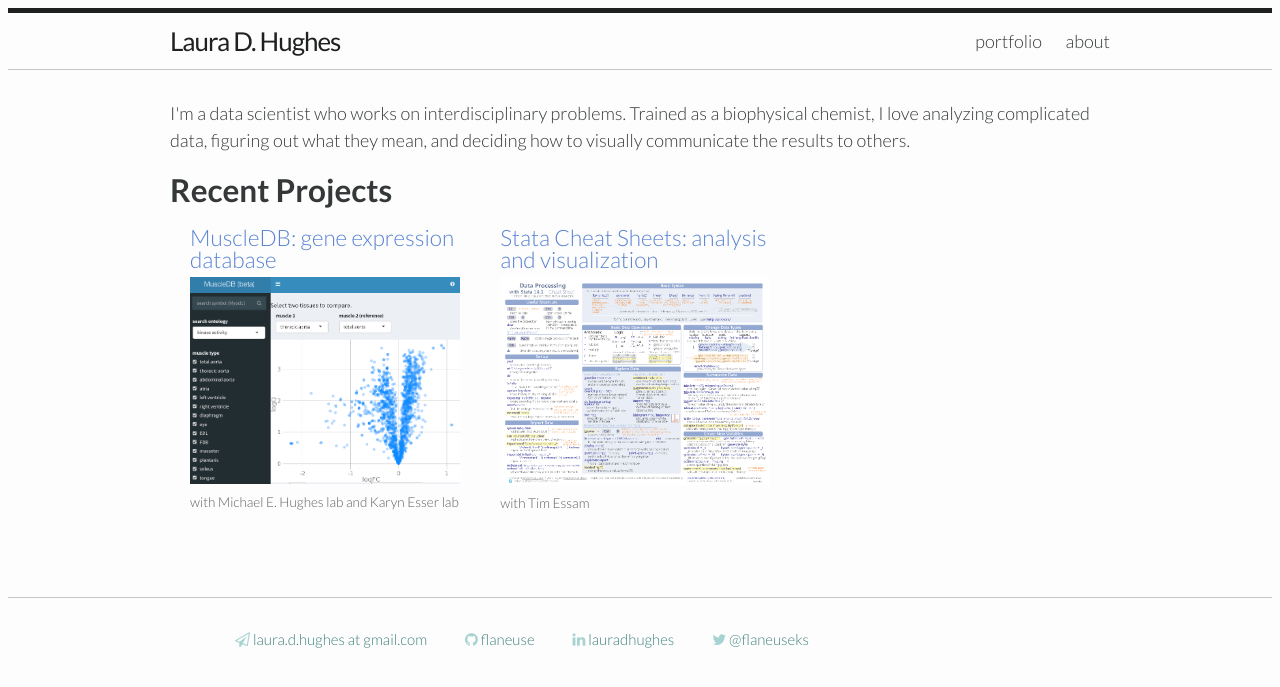
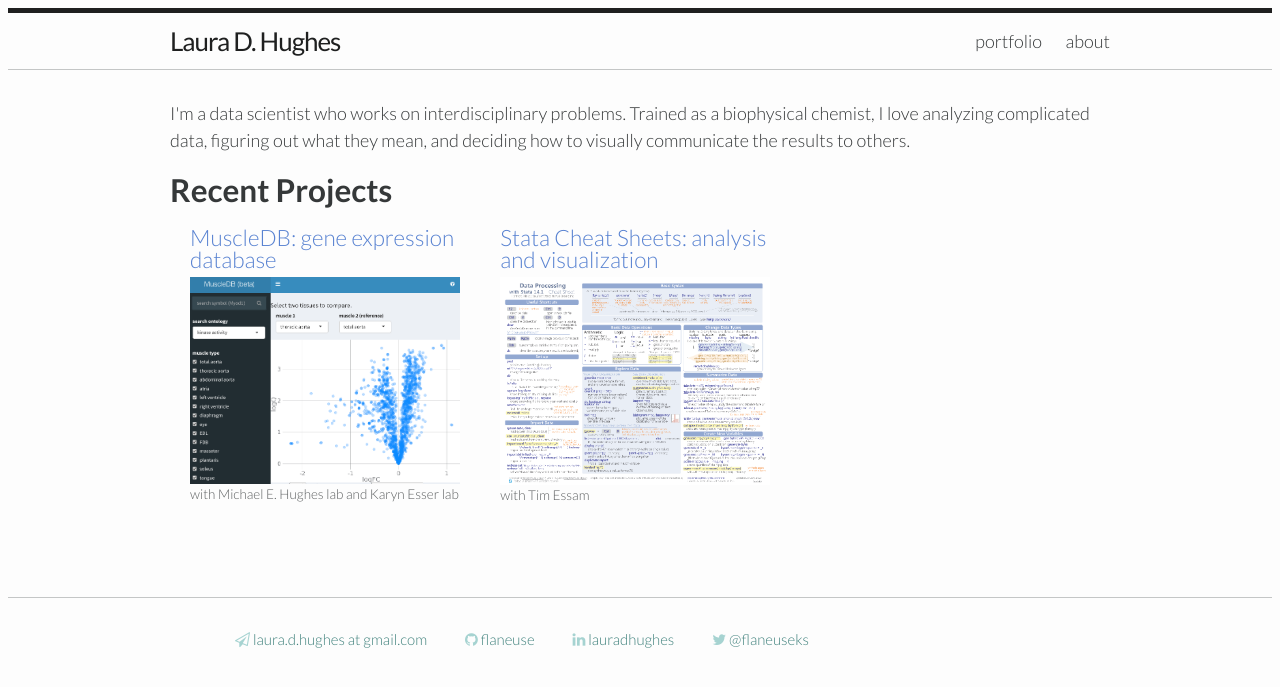
Before and after one commit to flaneuse/flaneuse.github.io, a Jekyll site: the page built from index.html, in a window 1280 px wide. Shown: the top 687 px of the page. Built offline with Jekyll 4.4.1, drawn with Linux system fonts in a browser that asks for light colours.

Commit message:
span --> div

```diff
--- a/index.html
+++ b/index.html
@@ -23,11 +23,11 @@ layout: default
 
       <!-- image -->
       <a class="post-link" href="{{ post.url | prepend: site.baseurl }}">
-        <img src="{{ post.icon }}"></img> </a>
+        <img class="post-icon" src="{{ post.icon }}"></img> </a>
 
         <!-- co-authors -->
         {% if post.co-authors %}
-        <span class="post-coauthor">with {{ post.co-authors }}</span>
+        <div class="post-coauthor">with {{ post.co-authors }}</div>
         {% endif %}
 
       </li>
```
